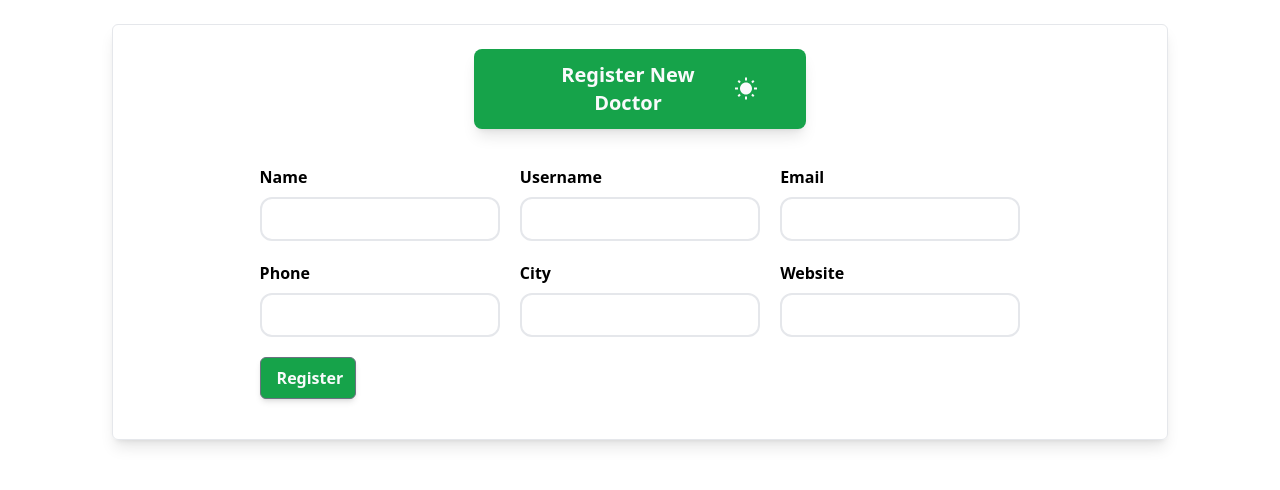
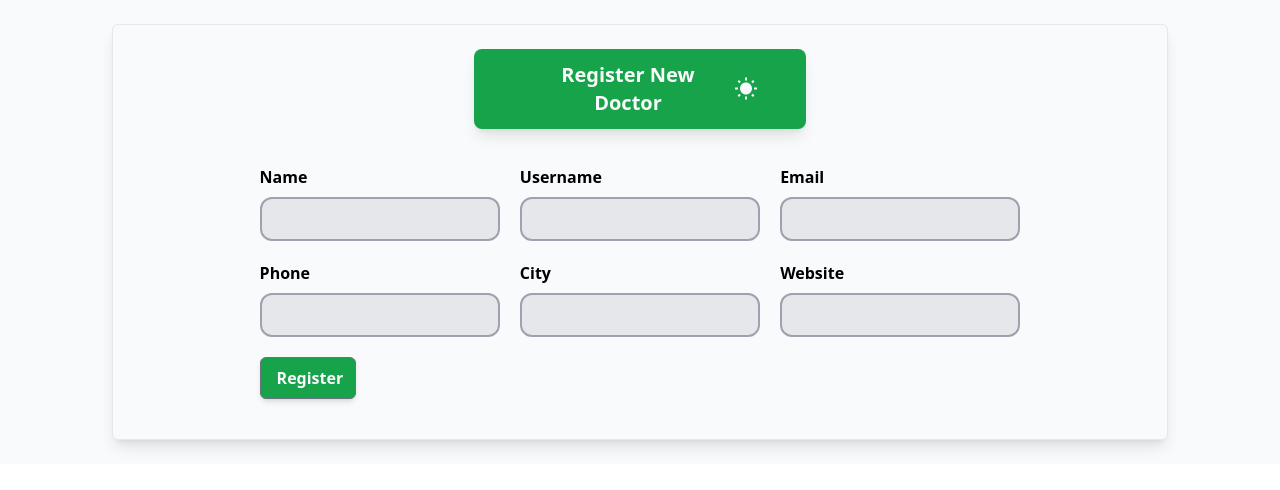
Before and after one commit to Tosinkoa/SeamHealth, a Next.js app: page / in a window 1280 px wide. Shown: the top 490 px of the page. Built offline with nearby package versions, Linux system fonts and the light colour scheme; no server answers.

Commit message:
seam-health done

```diff
--- a/components/Header.js
+++ /dev/null
@@ -1,5 +0,0 @@
-const Header = () => {
-  return <div><h1>Reister New Doctor</h1></div>;
-};
-
-export default Header;
--- a/components/Layout.js
+++ b/components/Layout.js
@@ -9,7 +9,7 @@ const Layout = ({ title, description, keywords, children }) => {
         <meta name="keywords" content={keywords} />
         <link rel="icon" href="/favicon.ico" />
       </Head>
-      <div className="overflow-hidden">{children}</div>
+      <div className="overflow-hidden bg-gray-50">{children}</div>
     </div>
   );
 };
--- a/components/RegisterDoctor.js
+++ b/components/RegisterDoctor.js
@@ -69,12 +69,42 @@ const RegisterDoctor = () => {
             {() => {
               return (
                 <Form className="grid lg:grid-cols-3 md:grid-cols-2 sm:grid-cols-1 w-11/12 mx-auto gap-5 py-4">
-                  <MyInput className="border-2 w-full p-2 rounded-xl" name="name" label="Name" type="text" />
-                  <MyInput className="border-2 w-full  p-2 rounded-xl" name="username" label="Username" type="text" />
-                  <MyInput className="border-2 w-full  p-2 rounded-xl" name="email" label="Email" type="email " />
-                  <MyInput className="border-2 w-full  p-2 rounded-xl" name="phone" label="Phone" type="tel" />
-                  <MyInput className="border-2 w-full  p-2 rounded-xl" name="city" label="City" type="text" />
-                  <MyInput className="border-2 w-full  p-2 rounded-xl" name="website" label="Website" type="text" />
+                  <MyInput
+                    className="border-2 border-gray-400 bg-gray-200 w-full p-2 rounded-xl"
+                    name="name"
+                    label="Name"
+                    type="text"
+                  />
+                  <MyInput
+                    className="border-2 border-gray-400 bg-gray-200 w-full  p-2 rounded-xl"
+                    name="username"
+                    label="Username"
+                    type="text"
+                  />
+                  <MyInput
+                    className="border-2 border-gray-400 bg-gray-200 w-full  p-2 rounded-xl"
+                    name="email"
+                    label="Email"
+                    type="email "
+                  />
+                  <MyInput
+                    className="border-2 border-gray-400 bg-gray-200 w-full  p-2 rounded-xl"
+                    name="phone"
+                    label="Phone"
+                    type="tel"
+                  />
+                  <MyInput
+                    className="border-2 border-gray-400 bg-gray-200 w-full  p-2 rounded-xl"
+                    name="city"
+                    label="City"
+                    type="text"
+                  />
+                  <MyInput
+                    className="border-2 border-gray-400 bg-gray-200 w-full  p-2 rounded-xl"
+                    name="website"
+                    label="Website"
+                    type="text"
+                  />
                   <button
                     className="border rounded-md w-24 px-4 py-2 font-bold text-center bg-green-600 border-gray-500 text-gray-50 shadow-md hover:bg-green-500 hover:text-white"
                     type="submit"
--- a/styles/globals.css
+++ b/styles/globals.css
@@ -33,7 +33,7 @@
 }
 
 .table_head_row {
-  @apply lg:px-6 sm:px-2 py-2 text-left w-1/5;
+  @apply lg:px-4 sm:px-2 py-2 text-left w-1/5;
 }
 
 .table_head_row {
```
